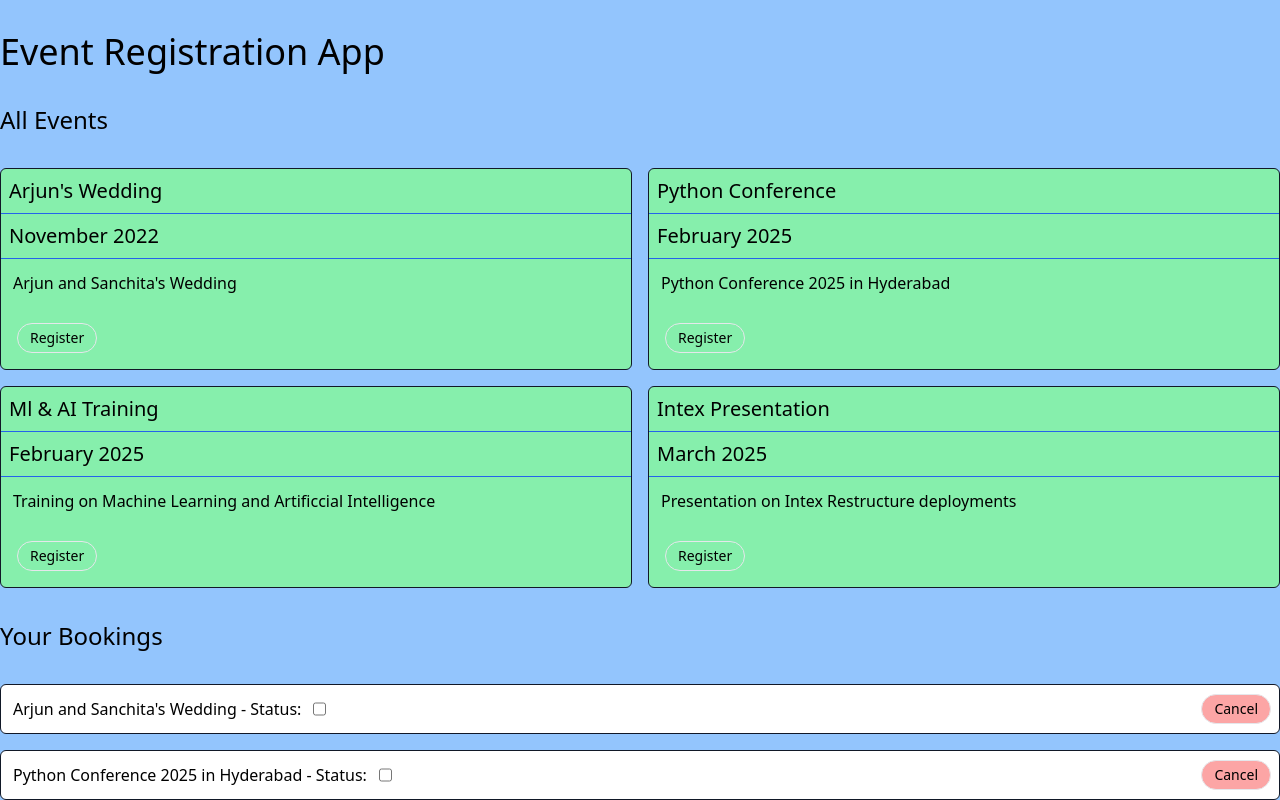
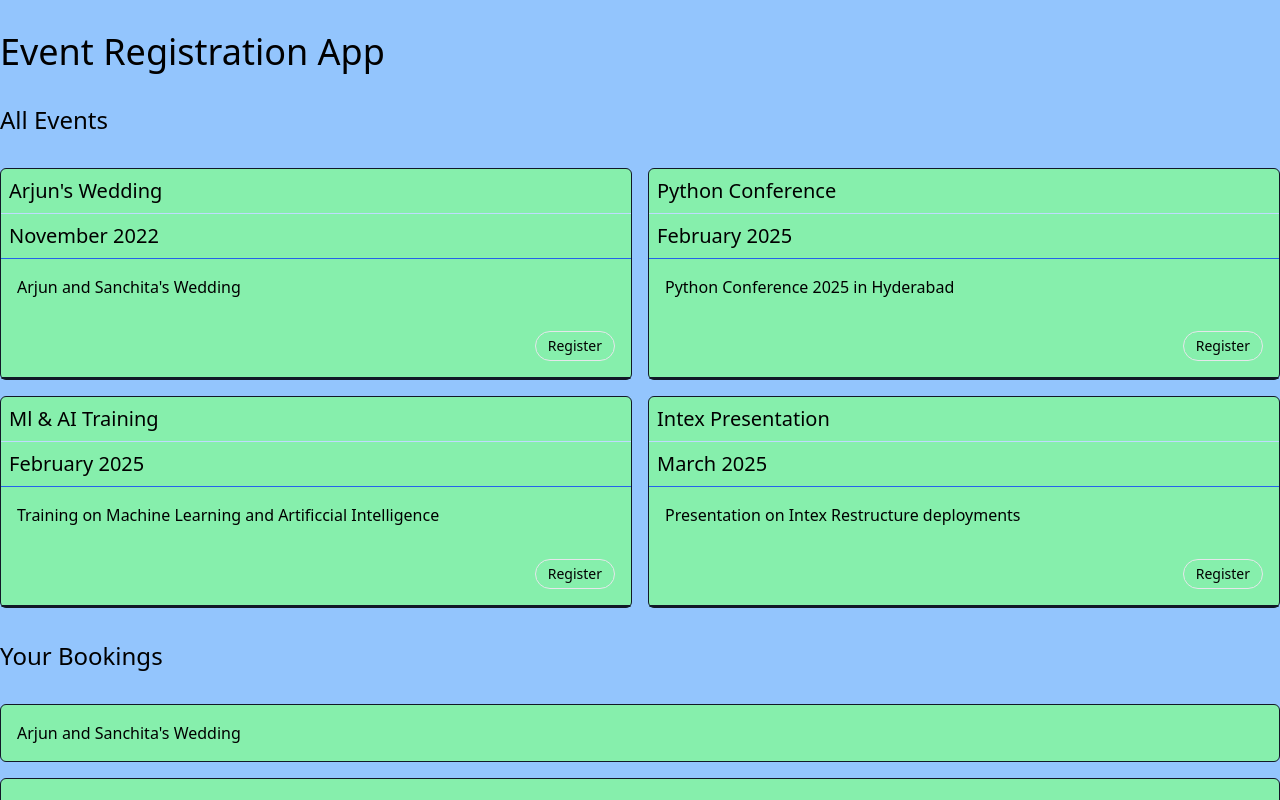
Before and after one commit to ArjunShome/VueLearning, a Vue app in the folder event_registration/: page / in a window 1280 px wide. Shown: the top 800 px of the page. Built offline with nearby package versions, Linux system fonts and the light colour scheme.

Commit message:
Updated code

```diff
--- a/event_registration/src/components/BookingStatusItem.vue
+++ b/event_registration/src/components/BookingStatusItem.vue
@@ -1,4 +1,4 @@
-<template>
+<!-- <template>
   <div class="flex justify-between border border-gray-900 bg-white rounded-md">
     <p class="p-3">{{ description }} - Status:</p>
     <input
@@ -16,9 +16,17 @@
       </button>
     </section>
   </div>
+</template> -->
+
+<template>
+  <RoundedCard>
+    <div class="p-4">{{ description }}</div>
+  </RoundedCard>
 </template>
 
 <script setup>
+import RoundedCard from './RoundedCard.vue';
+
 defineProps({
   description: String,
   isRegistered: Boolean
--- a/event_registration/src/components/EventCard.vue
+++ b/event_registration/src/components/EventCard.vue
@@ -1,16 +1,27 @@
 <template>
   <div class="border border-gray-900 bg-green-300 rounded-md">
-    <h3 class="p-2 font-medium text-xl border-b border-blue-600">{{ title }}</h3>
-    <p class="p-2 font-medium text-xl border-b border-blue-600">{{ when }}</p>
-    <p class="p-3">{{ description }}</p>
-    <section class="p-4">
-      <RoundButton @click="$emit('register')">Register</RoundButton>
-    </section>
+    <SectionCard>
+      <template #event_name>
+        {{ title }}
+      </template>
+      <template #event_date>
+        {{ when }}
+      </template>
+      <template #event_desc>
+        {{ description }}
+      </template>
+      <template #footer>
+        <div class="p-1">
+          <RoundButton @click="$emit('register')">Register</RoundButton>
+        </div>
+      </template>
+    </SectionCard>
   </div>
 </template>
 
 <script setup>
 import RoundButton from './RoundButton.vue';
+import SectionCard from './SectionCard.vue';
 
 defineProps({
   title: String,
--- a/event_registration/src/components/RoundButton.vue
+++ b/event_registration/src/components/RoundButton.vue
@@ -1,10 +1,12 @@
 <template>
+  <div class="flex justify-end">
     <button
       class="text-sm font-medium border border-gray-200 rounded-full px-3 py-1 hover:bg-blue-300"
       @click="$emit('click')"
     >
       <slot> </slot>
     </button>
+  </div>
 </template>
 
 <script setup>
--- /dev/null
+++ b/event_registration/src/components/RoundedCard.vue
@@ -0,0 +1,5 @@
+<template>
+  <div class="border border-gray-900 bg-green-300 rounded-md">
+    <slot></slot>
+  </div>
+</template>
--- /dev/null
+++ b/event_registration/src/components/SectionCard.vue
@@ -0,0 +1,19 @@
+<template>
+  <h3 class="p-2 font-medium text-xl border-b border-blue-200">
+    <slot name="event_name"></slot>
+  </h3>
+  <div class="p-2 font-medium text-xl border-b border-blue-600">
+    <slot name="event_date"></slot>
+  </div>
+  <div class="p-4">
+    <slot name="event_desc"></slot>
+  </div>
+  <div class="p-3">
+    <slot name="footer"></slot>
+  </div>
+  <RoundedCard> </RoundedCard>
+</template>
+
+<script setup lang="ts">
+import RoundedCard from './RoundedCard.vue';
+</script>
```
Lines whose indentation alone changed are shown as unchanged.
